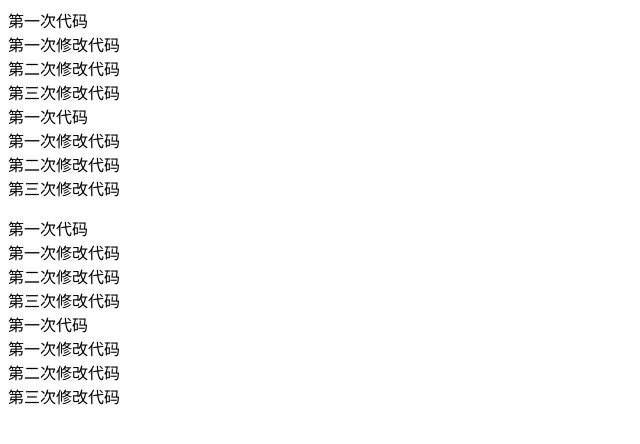
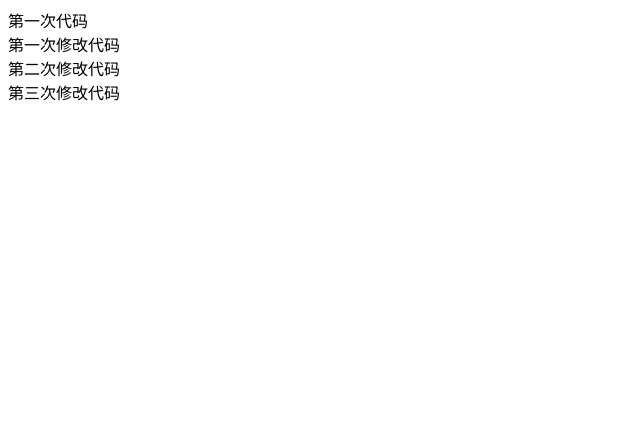
Before and after one commit to Chacked/LeTao, a plain HTML site: page index.html in a window 1280 px wide. Shown: the whole page, without its empty margins (0-640 px from the left). Drawn offline with Linux system fonts and the light colour scheme.

Commit message:
合并完成

```diff
--- a/index.html
+++ b/index.html
@@ -5,26 +5,7 @@
 	<title>Document</title>
 </head>
 <body>
-	<div>第一次代码</div>
-	<div>第一次修改代码</div>
-	<div>第二次修改代码</div>
-
-	<div>第三次修改代码</div>
-
-	<div>第一次代码</div>
-	<div>第一次修改代码</div>
-	<div>第二次修改代码</div>
-	<div>第三次修改代码</div>
-
-	<p></p>
-	<p></p>
-	<p></p>
-	<p></p>
-
-	<div>第一次代码</div>
-	<div>第一次修改代码</div>
-	<div>第二次修改代码</div>
-	<div>第三次修改代码</div>
+	<div></div>
 
 	<div>第一次代码</div>
 	<div>第一次修改代码</div>
```
